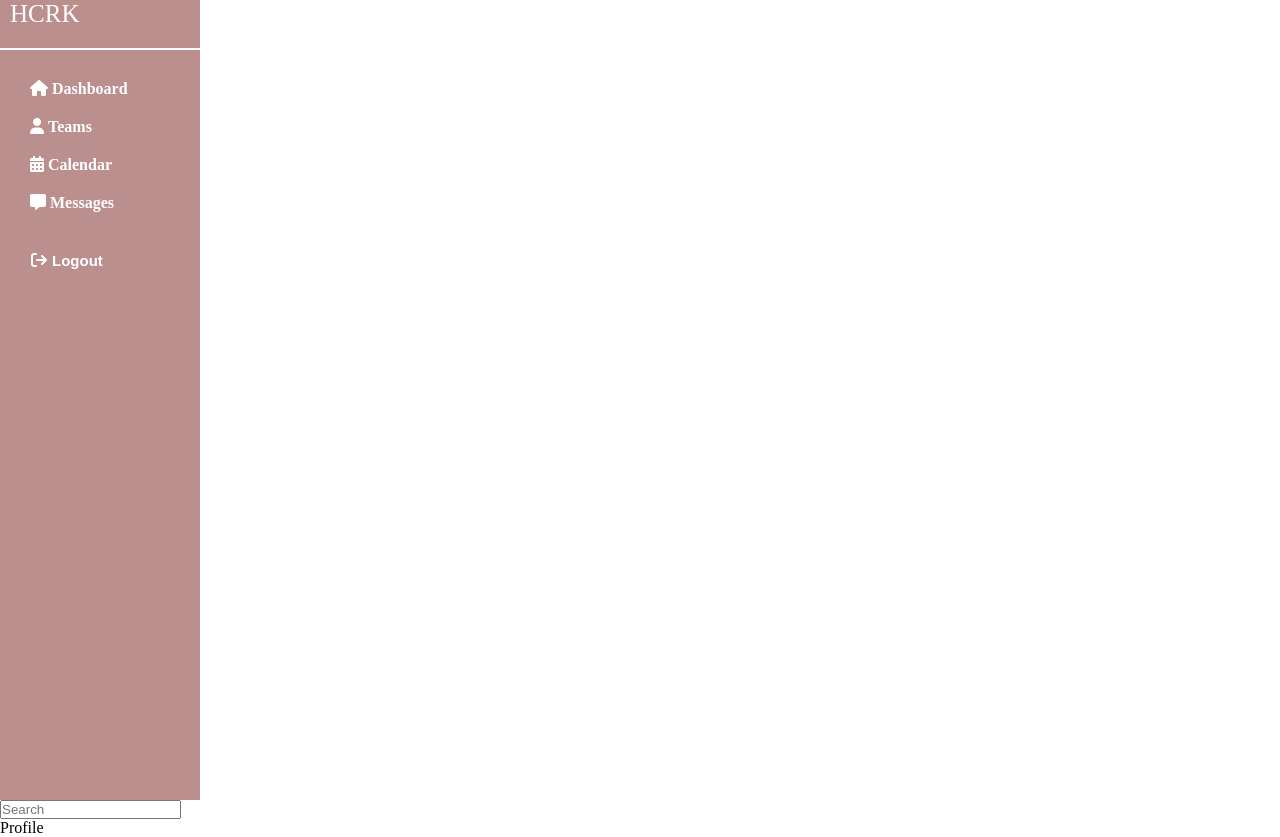
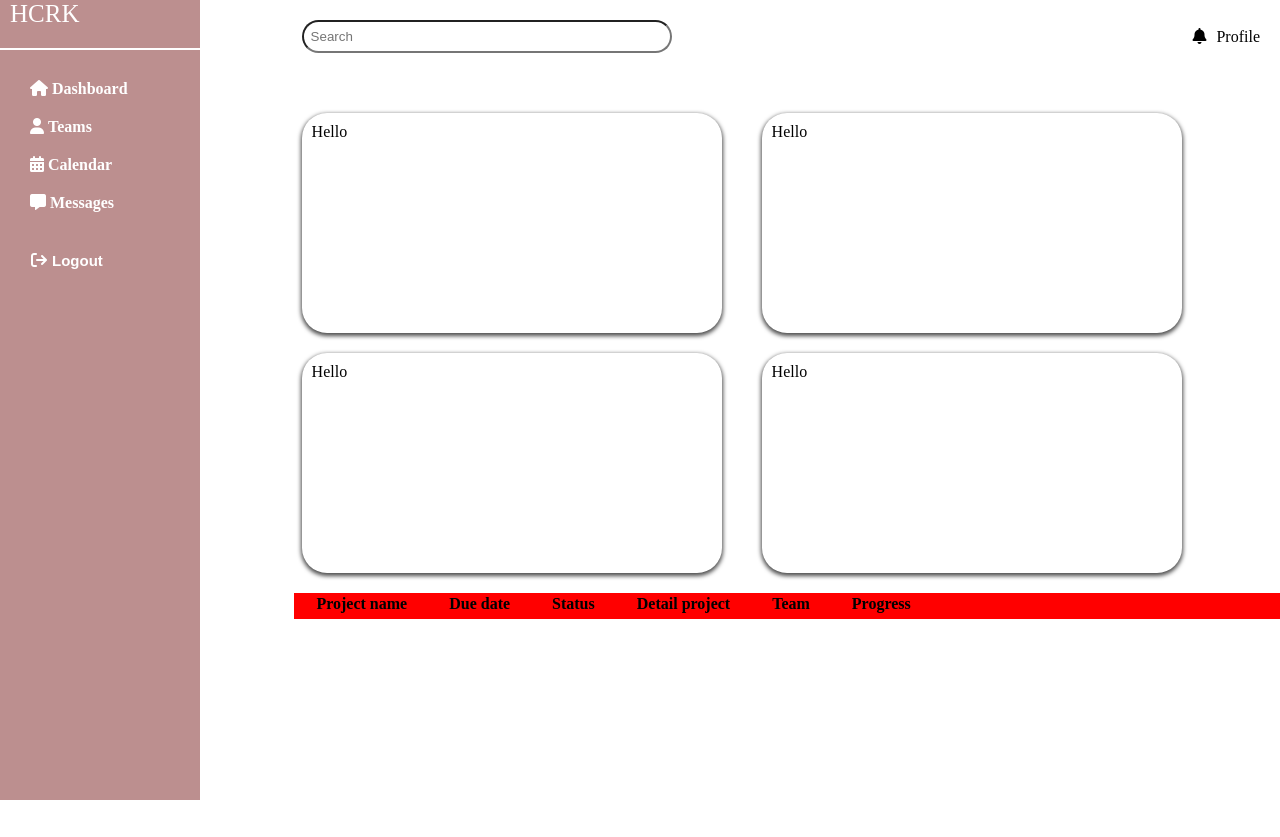
Before and after one commit to RoySamson-stack/project-management, a website: page public/admin.html in a window 1280 px wide. After the commit the page ends 800 px from the top, so only its background shows below. Drawn offline with nearby package versions, Linux system fonts and the light colour scheme.

Commit message:
adding the cards and table to the admin page

```diff
--- a/public/admin.html
+++ b/public/admin.html
@@ -9,8 +9,54 @@
 
       </div>
       <div class="top-main__body">
-        <input type="text" class="" placeholder="Search"/>
-        <p>Profile</p>
+        <div class="">
+          <input type="text" class="" placeholder="Search"/>
+        </div>
+        <div class="top-main__body-right">
+          <i class="fa fa-bell" aria-hidden="true"></i>
+          <p>Profile</p>
+        </div>
+      </div>
+      <div class="center-main__body">
+        <div class="body-grid">
+          <div class="card">
+            <p>Hello</p>
+          </div>
+          <div class="card">
+            <p>Hello</p>
+          </div>
+        </div>
+        <div class="body-grid">
+          <div class="card">
+            <p>Hello</p>
+          </div>
+          <div class="card">
+            <p>Hello</p>
+          </div>
+        </div>
+      </div>
+      <div class="table">
+        <table>
+          <tr class="table-headers">
+            <th>Project name</th>
+            <th>Due date</th>
+            <th>Status</th>
+            <th>Detail project</th>
+            <th>Team</th>
+            <th>Progress</th>
+          </tr>
+          <tr>
+            <td></td>
+            <td></td>
+            <td></td>
+            <td></td>
+          </tr>
+          <tr>
+            <td></td>
+            <td></td>
+            <td></td>
+          </tr>
+        </table>
       </div>
     </div>
   </body>
--- a/public/index.css
+++ b/public/index.css
@@ -53,6 +53,7 @@ color: white;
 background-color: rosybrown;
 width: 200px;
 height: 100vh;
+position:fixed;
 }
 .side-nav--top{
   padding: 20px;
@@ -159,3 +160,134 @@ border-bottom-right-radius: 100%70rem;
 .main-body__innerupper button:hover{
   background-color: rgb(230, 91, 36);
 }
+.top-main__body{
+  margin-left:22%;
+  display: flex;
+  padding: 20px;
+  justify-content: space-between;
+  align-items: center;
+  /* box-shadow: 0 2px 4px 0 rgba(0,0,0,.4); */
+  width: auto;
+
+}
+.top-main__body input{
+  width: 50ch;
+  padding: 7px;
+  border-radius: 20px;
+}
+.top-main__body-right{
+  display: flex;
+}
+.top-main__body-right i{
+  margin-right:10px
+}
+.center-main__body{
+  margin-left: 22%;
+  padding: 20px;
+}
+.card{
+  background-color:#fff;
+  width: 400px;
+  height: 200px;
+  border-radius: 25px;
+  padding: 10px;
+  box-shadow: 0 2px 4px 1px rgba(0,0,0,.7);
+}
+.body-grid{
+  margin-top: 20px;
+  display: flex;
+  justify-content: space-between;
+  width: 55em;
+}
+.table{
+  margin-left: 23%;
+  background-color: red;
+}
+.table-headers th{
+padding-right: 20px;
+padding-left: 20px;
+
+}
+
+
+/* Smartphones (portrait and landscape) ----------- */
+@media only screen
+and (min-device-width : 320px)
+and (max-device-width : 480px) {
+  /* Styles */
+}
+
+/* Smartphones (landscape) ----------- */
+@media only screen
+and (min-width : 321px) {
+  /* Styles */
+}
+
+/* Smartphones (portrait) ----------- */
+@media only screen
+and (max-width : 320px) {
+  /* Styles */
+}
+
+/* iPads (portrait and landscape) ----------- */
+@media only screen
+and (min-device-width : 768px)
+and (max-device-width : 1024px) {
+  /* Styles */
+}
+
+/* iPads (landscape) ----------- */
+@media only screen
+and (min-device-width : 768px)
+and (max-device-width : 1024px)
+and (orientation : landscape) {
+  /* Styles */
+}
+
+/* iPads (portrait) ----------- */
+@media only screen
+and (min-device-width : 768px)
+and (max-device-width : 1024px)
+and (orientation : portrait) {
+  /* Styles */
+}
+
+/* Desktops and laptops ----------- */
+@media only screen
+and (min-width : 1224px) {
+  /* Styles */
+}
+
+/* Large screens ----------- */
+@media only screen
+and (min-width : 1824px) {
+  /* Styles */
+}
+
+/* iPhone 4 - 5s ----------- */
+@media
+only screen and (-webkit-min-device-pixel-ratio : 1.5),
+only screen and (min-device-pixel-ratio : 1.5) {
+  /* Styles */
+}
+
+/* iPhone 6 ----------- */
+@media
+only screen and (max-device-width: 667px) ,
+only screen and (-webkit-device-pixel-ratio: 2) {
+  /* Styles */
+}
+
+/* iPhone 6+ ----------- */
+@media
+only screen and (min-device-width : 414px),
+only screen and (-webkit-device-pixel-ratio: 3) {
+  /*** You've spent way too much on a phone ***/
+}
+
+/* Samsung Galaxy S7 Edge ----------- */
+@media only screen
+and (-webkit-min-device-pixel-ratio: 3),
+and (min-resolution: 192dpi)and (max-width:640px) {
+ /* Styles */
+}
--- a/public/package.json
+++ b/public/package.json
@@ -4,7 +4,7 @@
   "description": "This is a simple projecy management web app that allows for collaboration among team members.The different member in a tema will be assigned different roles by the Admin and they get tio use the platform to collarborate.   The different members in the team will be :  ~ Admin  ~ Team leader   ~ Customer",
   "main": "index.js",
   "scripts": {
-    "start": "parcel serve index.html",
+    "start": "parcel serve public/index.html",
     "test": "echo \"Error: no test specified\" && exit 1"
   },
   "repository": {
```
Also changed, not shown: README.md.
